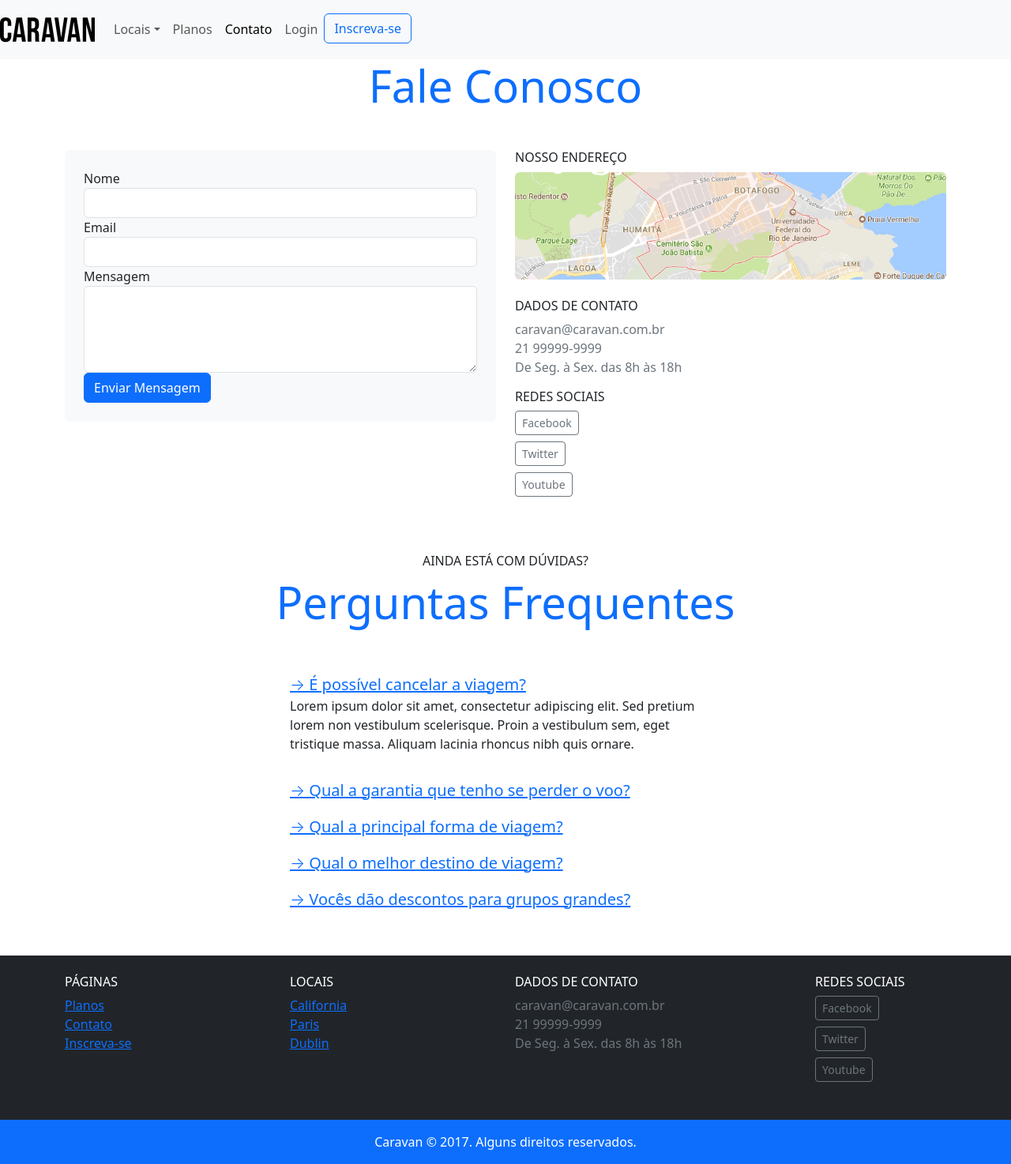
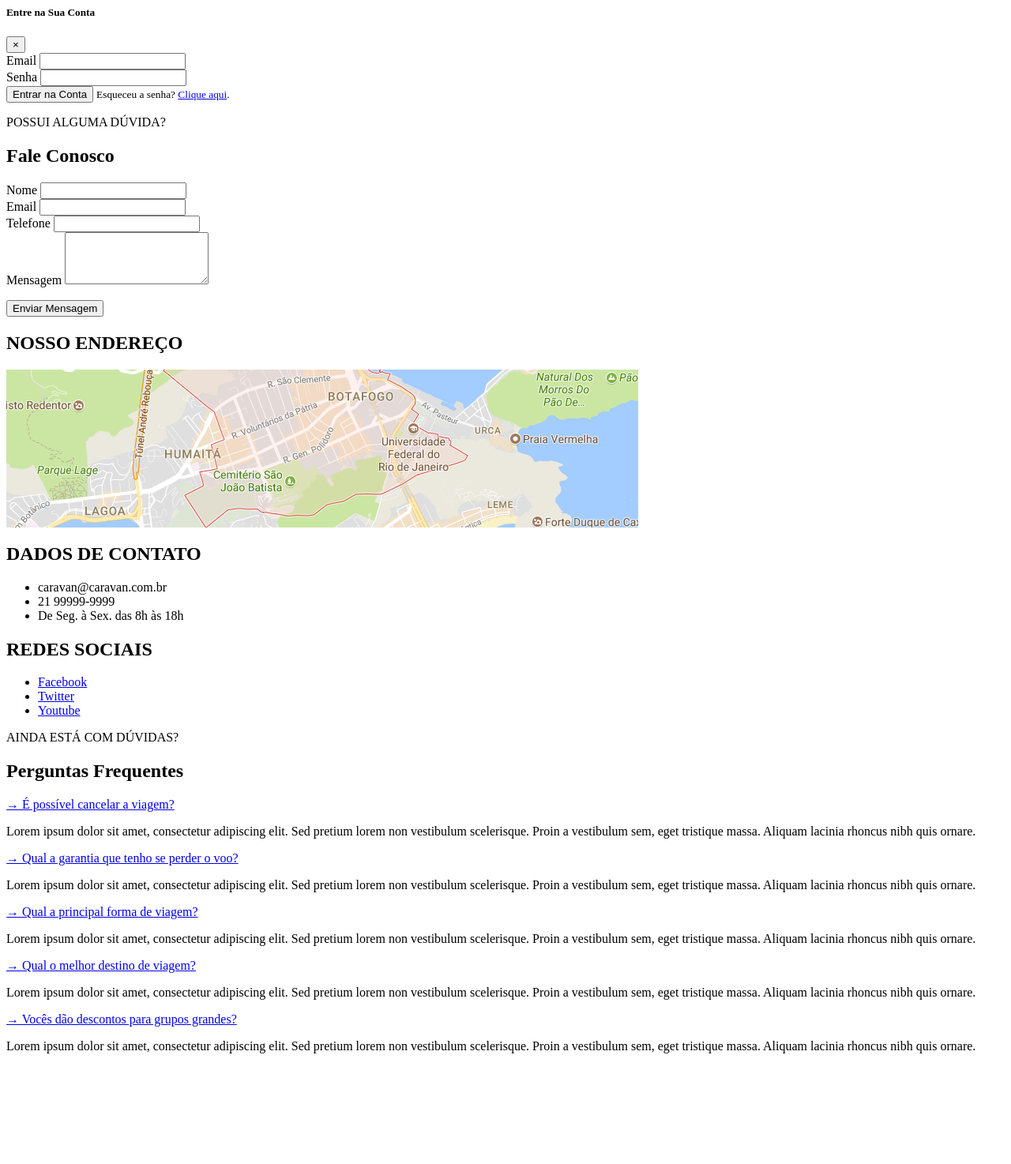
Before and after one commit to alewssandra/sistema, a PHP site: template views/site/contato/index.php in a window 1280 px wide. Shown: the whole page at 79% size. After the commit the page ends 1334 px from the top, so only its background shows below. Run offline with PHP 8.4, Linux system fonts and the light colour scheme; the template is opened without the code that fills it, so the values that code supplies are empty; some libraries are stand-ins or nearby versions.

Commit message:
arrumando a pagina de contato

```diff
--- a/config/routes.php
+++ b/config/routes.php
@@ -4,6 +4,7 @@
 $commonRoutes = array(
     '/'                             => 'SiteController/home',
     'dashboard'                     => 'PanelController/home',
+    'dashboard/contato'             => 'SiteController/contato',
     'dashboard/login'               => 'PanelController/login',
     'logout'                        => 'PanelController/logout',
     'dashboard/contatos'            => 'PanelController/contacts',
--- a/controllers/dashboard/PanelController.php
+++ b/controllers/dashboard/PanelController.php
@@ -17,7 +17,7 @@ class PanelController extends Controller
             $this->setLayout('dashboard/shared/layout.php');
             $this->view('dashboard/home/index.php');
         } else {
-            header('Location: ' . $this->helpers['URLHelper']->getURL('/dashboard/login'));
+            header('Location: ' . $this->helpers['URLHelper']->getURL('/'));
         }
     }
 
--- a/views/site/contato/index.php
+++ b/views/site/contato/index.php
@@ -1,4 +1,4 @@
-<!DOCTYPE html>
+<!-- <!DOCTYPE html>
 <html>
   <head>
     <title>Caravan - Contato</title>
@@ -10,7 +10,7 @@
     <link rel="stylesheet" href="css/style.css">
 
   </head>
-  <body>
+  <body> -->
 
 <!--  Modal   -->
     <div class="modal fade" id="modalLogin" tabindex="-1" role="dialog" aria-labelledby="modalLoginTitulo" aria-hidden="true">
@@ -72,40 +72,6 @@
     </div>
 </div>
 </form> -->
-    <nav class="navbar navbar-expand-md navbar-light bg-light fixed-top py-3 box-shadow">
-      <a href="index.html" class="navbar-brand">
-        <img src="img/caravan.svg" alt="Caravan">
-      </a>
-
-      <button class="navbar-toggler" type="button" data-toggle="collapse" data-target="#navbarSupportedContent" aria-controls="navbarSupportedContent" aria-expanded="false" aria-label="Abrir Navegação">
-        <span class="navbar-toggler-icon"></span>
-      </button>
-
-      <div class="collapse navbar-collapse" id="navbarSupportedContent">
-        <ul class="navbar-nav ml-auto">
-          <li class="nav-item dropdown">
-            <a class="nav-link dropdown-toggle" href="#" id="navbarDropdown" role="button" data-toggle="dropdown" aria-haspopup="true" aria-expanded="false">Locais</a>
-            <div class="dropdown-menu" aria-labelledby="navbarDropdown">
-              <a class="dropdown-item" href="local.html">California</a>
-              <a class="dropdown-item" href="local.html">Paris</a>
-              <a class="dropdown-item" href="local.html">Dublin</a>
-            </div>
-          </li>
-          <li class="nav-item">
-            <a class="nav-link" href="planos.html">Planos</a>
-          </li>
-          <li class="nav-item">
-            <a class="nav-link active" href="contato.html">Contato</a>
-          </li>
-          <li class="nav-item">
-            <a class="nav-link" href="#" data-toggle="modal" data-target="#modalLogin">Login</a>
-          </li>
-          <li class="nav-item">
-            <a class="btn btn-outline-primary ml-md-2" href="inscricao.html">Inscreva-se</a>
-          </li>
-        </ul>
-      </div>
-    </nav>
 
     <section class="container">
       <div class="my-5 text-center">
@@ -114,25 +80,29 @@
       </div>
       <div class="row">
         <div class="col-lg mb-5">
-          <form class="bg-light rounded p-4 box-shadow" action="">
+          <form class="bg-light rounded p-4 box-shadow" id="contact-form">
             <div class="form-group">
               <label for="clienteNome">Nome</label>
-              <input type="text" class="form-control" id="clienteNome">
+              <input type="text" class="form-control" id="clienteNome" name="nome">
             </div>
             <div class="form-group">
               <label for="clienteEmail">Email</label>
-              <input type="email" class="form-control" id="clienteEmail">
+              <input type="email" class="form-control" id="clienteEmail" name="email">
+            </div>
+            <div class="form-group">
+              <label for="clientephone">Telefone</label>
+              <input type="phone" class="form-control" id="clientephone" name="phone">
             </div>
             <div class="form-group">
               <label for="clienteMensagem">Mensagem</label>
-              <textarea id="clienteMensagem" class="form-control" rows="4"></textarea>
+              <textarea id="clienteMensagem" class="form-control" rows="4" name="descricao"></textarea>
             </div>
-            <button type="submit" class="btn btn-primary">Enviar Mensagem</button>
           </form>
+            <button class="btn btn-primary" id="button-test">Enviar Mensagem</button>
         </div>
         <div class="col-lg">
           <h2 class="h6">NOSSO ENDEREÇO</h2>
-          <a href="#"><img class="img-fluid box-shadow rounded mb-4" src="img/mapa.png" alt="Endereço da Empresa"></a>
+          <a href="#"><img class="img-fluid box-shadow rounded mb-4" src="<?php echo $url; ?>/assets/img/mapa.png" alt="Endereço da Empresa"></a>
 
           <h2 class="h6">DADOS DE CONTATO</h2>
           <ul class="list-unstyled text-secondary">
@@ -196,52 +166,3 @@
         </div>
       </div>
     </section>
-
-    <footer class="bg-dark text-white mt-5">
-      <div class="container py-4">
-        <div class="row">
-          <div class="col-md-3 col-6">
-            <h4 class="h6">PÁGINAS</h4>
-            <ul class="list-unstyled">
-              <li><a href="planos.html">Planos</a></li>
-              <li><a href="contato.html">Contato</a></li>
-              <li><a href="inscricao.html">Inscreva-se</a></li>
-            </ul>
-          </div>
-          <div class="col-md-3 col-6">
-            <h4 class="h6">LOCAIS</h4>
-            <ul class="list-unstyled">
-              <li><a href="local.html">California</a></li>
-              <li><a href="local.html">Paris</a></li>
-              <li><a href="local.html">Dublin</a></li>
-            </ul>
-          </div>
-          <div class="col-md-4">
-            <h4 class="h6">DADOS DE CONTATO</h4>
-            <ul class="list-unstyled text-secondary">
-              <li>caravan@caravan.com.br</li>
-              <li>21 99999-9999</li>
-              <li>De Seg. à Sex. das 8h às 18h</li>
-            </ul>
-          </div>
-          <div class="col-md-2">
-            <h4 class="h6">REDES SOCIAIS</h4>
-            <ul class="list-unstyled">
-              <li><a class="btn btn-outline-secondary btn-sm btn-block mb-2" href="#" style="max-width: 140px">Facebook</a></li>
-              <li><a class="btn btn-outline-secondary btn-sm btn-block mb-2" href="#" style="max-width: 140px">Twitter</a></li>
-              <li><a class="btn btn-outline-secondary btn-sm btn-block mb-2" href="#" style="max-width: 140px">Youtube</a></li>
-            </ul>
-          </div>
-        </div>
-      </div>
-      <div class="bg-primary text-center py-3">
-        <p class="mb-0">Caravan © 2017. Alguns direitos reservados.</p>
-      </div>
-    </footer>
-
-    <script type="text/javascript" src="js/jquery-3.2.1.slim.min.js"></script>
-    <script type="text/javascript" src="js/popper.min.js"></script>
-    <script type="text/javascript" src="js/bootstrap.js"></script>
-    <script type="text/javascript" src="js/app.js"></script>
-  </body>
-</html>
--- a/views/site/home/index.php
+++ b/views/site/home/index.php
@@ -182,6 +182,6 @@
     </div>
     <div class="text-center my-4">
       <p class="small m-1">FALE CONOSCO PARA MAIS DÚVIDAS</p>
-      <a class="btn btn-primary btn-lg" href="<?php echo $url; ?>/views/site/contato/index.php">Entre em Contato</a>
+      <a class="btn btn-primary btn-lg" href="<?php echo $url; ?>/dashboard/contato">Entre em Contato</a>
     </div>
 </section>
```
Also changed, not shown: controllers/site/SiteController.php (+7 -9 lines).
